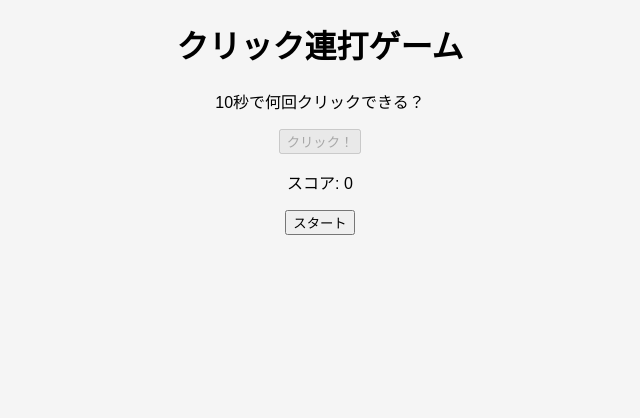
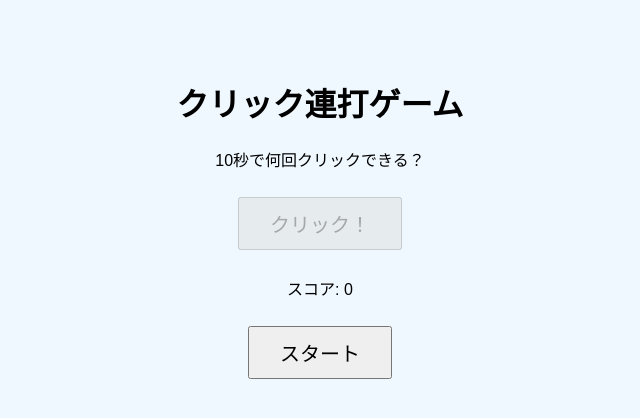
Before and after one commit to t-moriyoshit/my-web-app, a plain HTML site: page index.html in a window 1280 px wide. Shown: the whole page, without its empty margins (320-960 px from the left). Drawn offline with Linux system fonts and the light colour scheme.

Commit message:
Update style.css

```diff
--- a/style.css
+++ b/style.css
@@ -1,5 +1,13 @@
 body {
   font-family: sans-serif;
-  background-color: #f5f5f5;
   text-align: center;
+  padding: 50px;
+  background-color: #f0f8ff;
 }
+
+button {
+  font-size: 20px;
+  padding: 10px 30px;
+  margin: 10px;
+  cursor: pointer;
+}
```
